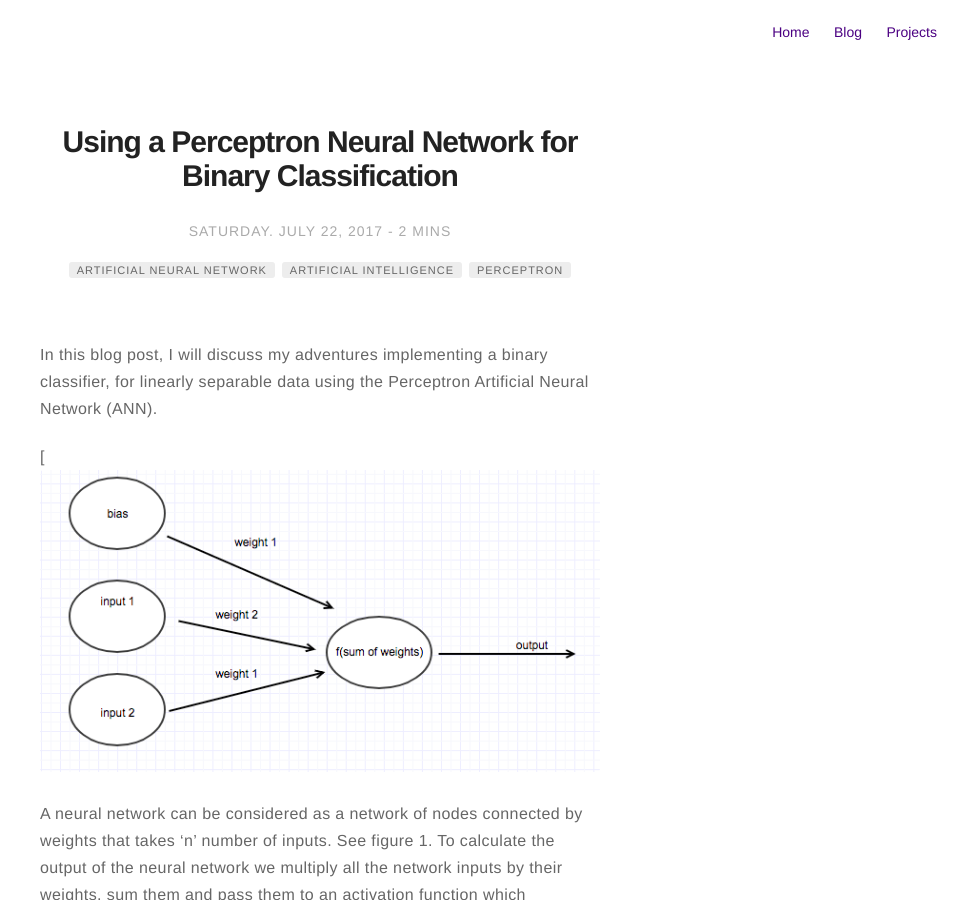
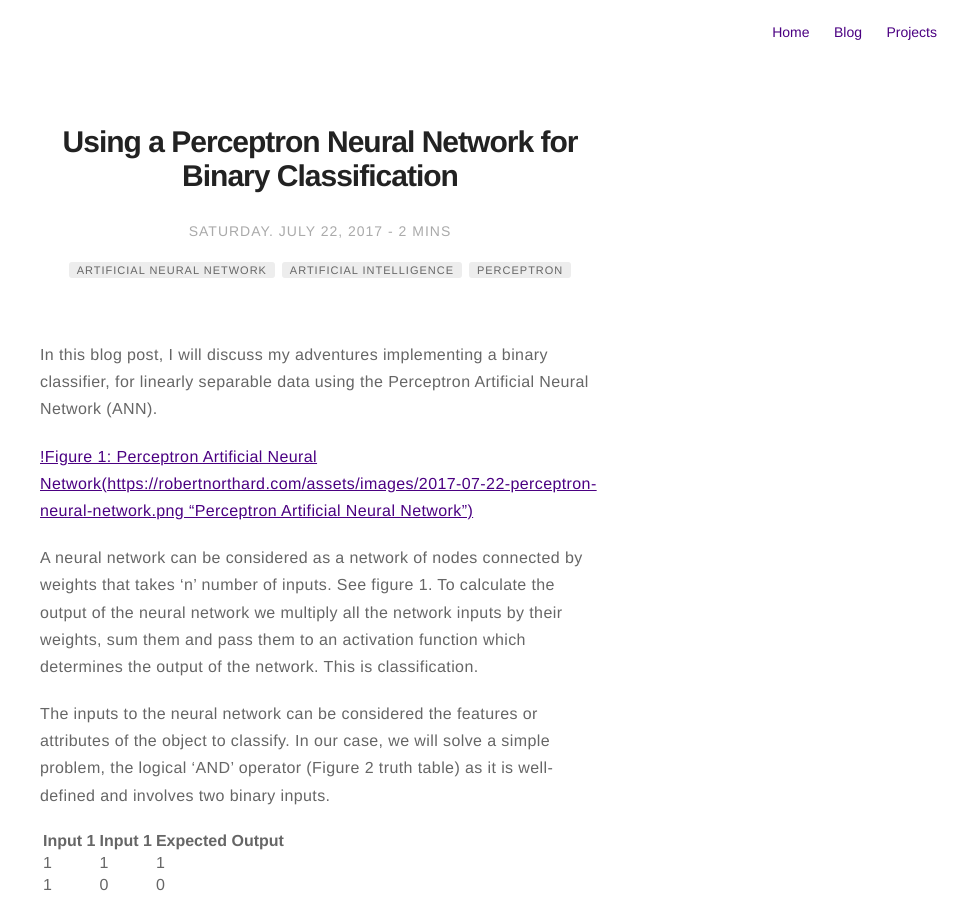
Before and after one commit to RobertNorthard/robertnorthard.github.io, a Jekyll site: the page built from _posts/2017-02-22-using-a-perceptron-neural-network-for-binary-classification.markdown, in a window 1280 px wide and 900 px high. Shown: the whole window, without its empty margins (320-1280 px from the left). Built offline with Jekyll 4.4.1, drawn with Linux system fonts in a browser that asks for light colours.

Commit message:
Remove unused bracket.

```diff
--- a/_posts/2017-02-22-using-a-perceptron-neural-network-for-binary-classification.markdown
+++ b/_posts/2017-02-22-using-a-perceptron-neural-network-for-binary-classification.markdown
@@ -15,7 +15,7 @@ description: Using a Perceptron Neural Network for Binary Classification
 
 In this blog post, I will discuss my adventures implementing a binary classifier, for linearly separable data using the Perceptron Artificial Neural Network (ANN).
 
-[![Figure 1: Perceptron Artificial Neural Network(https://robertnorthard.com/assets/images/2017-07-22-perceptron-neural-network.png "Perceptron Artificial Neural Network")](https://robertnorthard.com/assets/images/2017-07-22-perceptron-neural-network.png "Perceptron Artificial Neural Network")
+[!Figure 1: Perceptron Artificial Neural Network(https://robertnorthard.com/assets/images/2017-07-22-perceptron-neural-network.png "Perceptron Artificial Neural Network")](https://robertnorthard.com/assets/images/2017-07-22-perceptron-neural-network.png "Perceptron Artificial Neural Network")
 
 A neural network can be considered as a network of nodes connected by weights that takes 'n' number of inputs. See figure 1. To calculate the output of the neural network we multiply all the network inputs by their weights, sum them and pass them to an activation function which determines the output of the network. This is classification.
 
```
